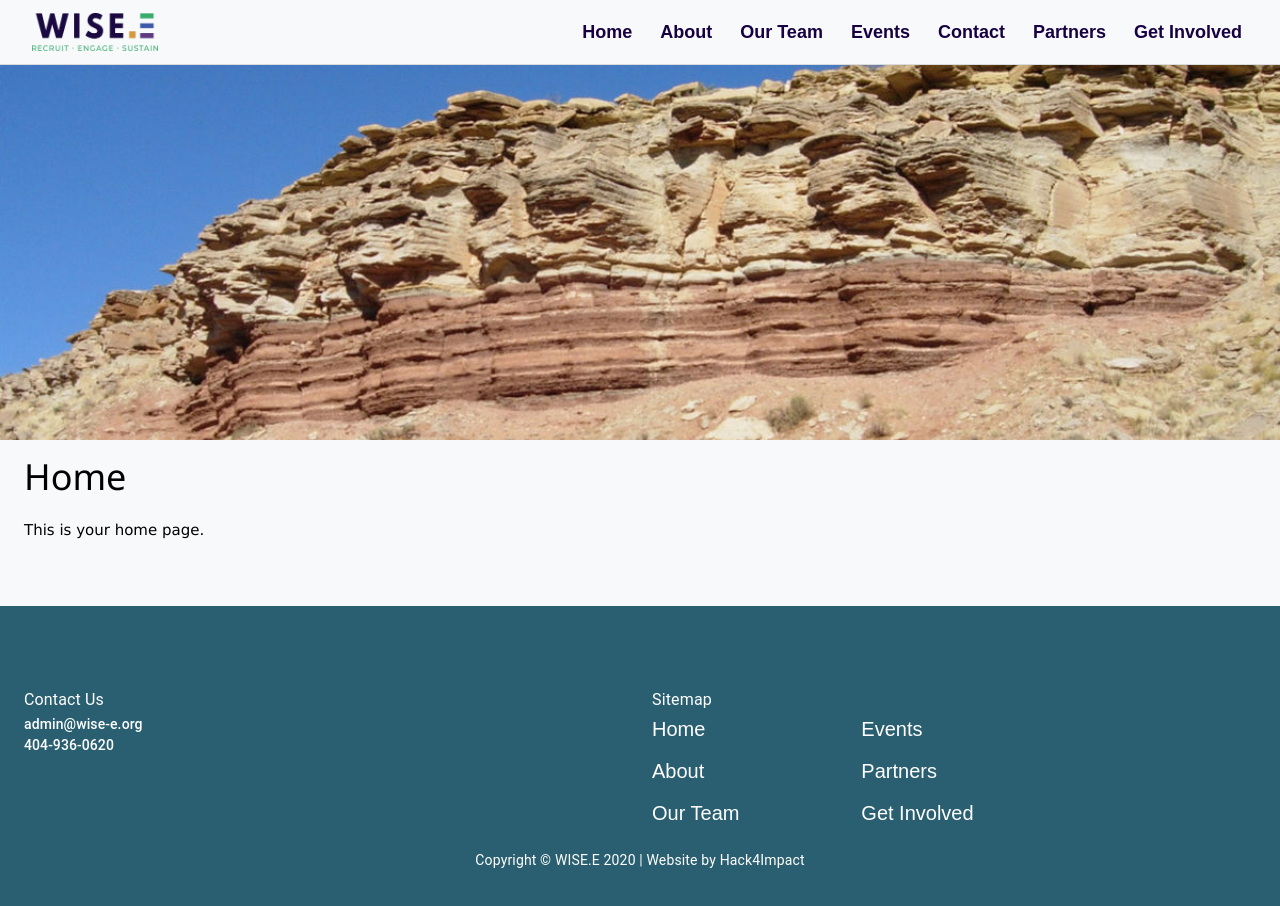
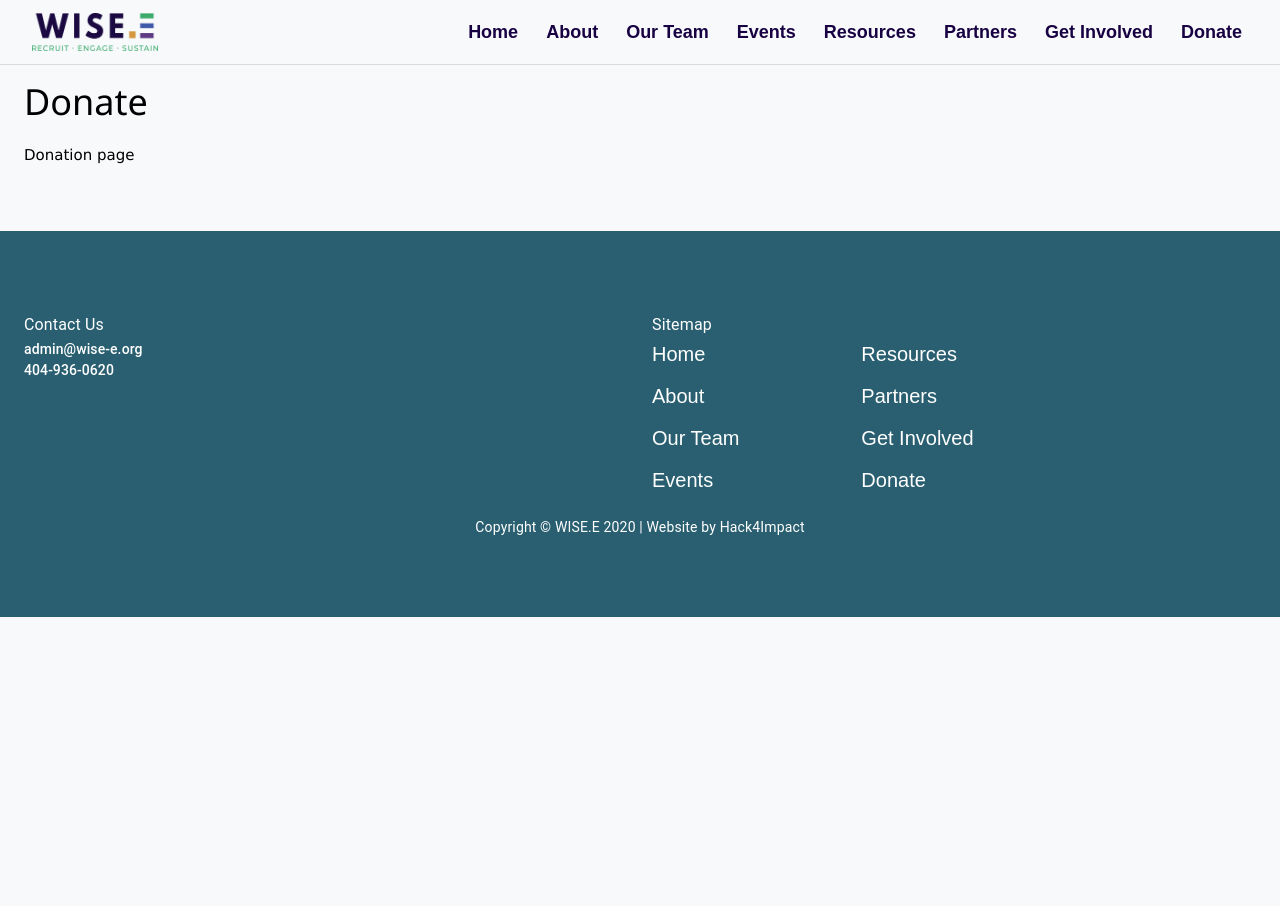
Before and after one commit to Hack4Impact-UMD/WISE-E, a React (Create React App) app: page /donate in a window 1280 px wide. Before the commit this address led to /. Shown: the top 906 px of the page. After the commit the page ends 800 px from the top, so only its background shows below. Built offline with nearby package versions, Linux system fonts and the light colour scheme.

Commit message:
Add donation page

```diff
--- a/src/App.js
+++ b/src/App.js
@@ -6,9 +6,10 @@ import Home from "./components/Home";
 import About from "./components/About";
 import Team from "./components/Team";
 import Events from "./components/Events";
-import Contact from "./components/Contact";
+import Resources from "./components/Resources";
 import Partners from "./components/Partners";
 import GetInvolved from "./components/GetInvolved";
+import Donate from "./components/Donate";
 
 const App = () => {
 	return (
@@ -18,9 +19,10 @@ const App = () => {
 				<Route exact path="/about" component={About} />
 				<Route exact path="/team" component={Team} />
 				<Route exact path="/events" component={Events} />
-				<Route exact path="/contact" component={Contact} />
+				<Route exact path="/resources" component={Resources} />
 				<Route exact path="/partners" component={Partners} />
 				<Route exact path="/get-involved" component={GetInvolved} />
+				<Route exact path="/donate" component={Donate} />
 				<Route exact path="/" component={Home} />
 				<Redirect to="/" />
 			</Switch>
--- a/src/components/Contact/index.js
+++ b/src/components/Donate/index.js
@@ -1,13 +1,13 @@
 import React from 'react';
 import { Container } from '@material-ui/core';
 
-const Contact = () => {
+const Donate = () => {
     return (
         <Container>
-            <h1>Resources</h1>
-            <p>Contact info</p>
+            <h1>Donate</h1>
+            <p>Donation page</p>
         </Container>
     );
 }
 
-export default Contact;
+export default Donate;
--- a/src/components/Footer.js
+++ b/src/components/Footer.js
@@ -69,8 +69,8 @@ export default function Footer(props) {
                 </Link>
               </Grid>
               <Grid item xs={4}>
-                <Link className={classes.link} href="events">
-                  Events
+                <Link className={classes.link} href="resources">
+                  Resources
                 </Link>
               </Grid>
             </Grid>
@@ -102,6 +102,22 @@ export default function Footer(props) {
                 </Link>
               </Grid>
             </Grid>
+
+            {/* Row 4 */}
+            <Grid container spacing={3}>
+              <Grid item xs={4}>
+                <Link className={classes.link} href="events">
+                  Events
+                </Link>
+              </Grid>
+              <Grid item xs={4}>
+                <Link className={classes.link} href="donate" >
+                  Donate
+                </Link>
+              </Grid>
+            </Grid>
+
+
           </Grid>
         </Grid>
         <br></br>
--- a/src/components/Header.js
+++ b/src/components/Header.js
@@ -10,9 +10,10 @@ const sections = [
     { title: "About", url: "/about" },
     { title: "Our Team", url: "/team" },
     { title: "Events", url: "/events" },
-    { title: "Contact", url: "/contact" },
+    { title: "Resources", url: "/resources" },
     { title: "Partners", url: "/partners" },
     { title: "Get Involved", url: "/get-involved" },
+    { title: "Donate", url: "/donate" }
 ];
 
 const useStyles = makeStyles((theme) => ({
--- /dev/null
+++ b/src/components/Resources/index.js
@@ -0,0 +1,13 @@
+import React from 'react';
+import { Container } from '@material-ui/core';
+
+const Resources = () => {
+    return (
+        <Container>
+            <h1>Resources</h1>
+            <p>Resources list</p>
+        </Container>
+    );
+}
+
+export default Resources;
```
